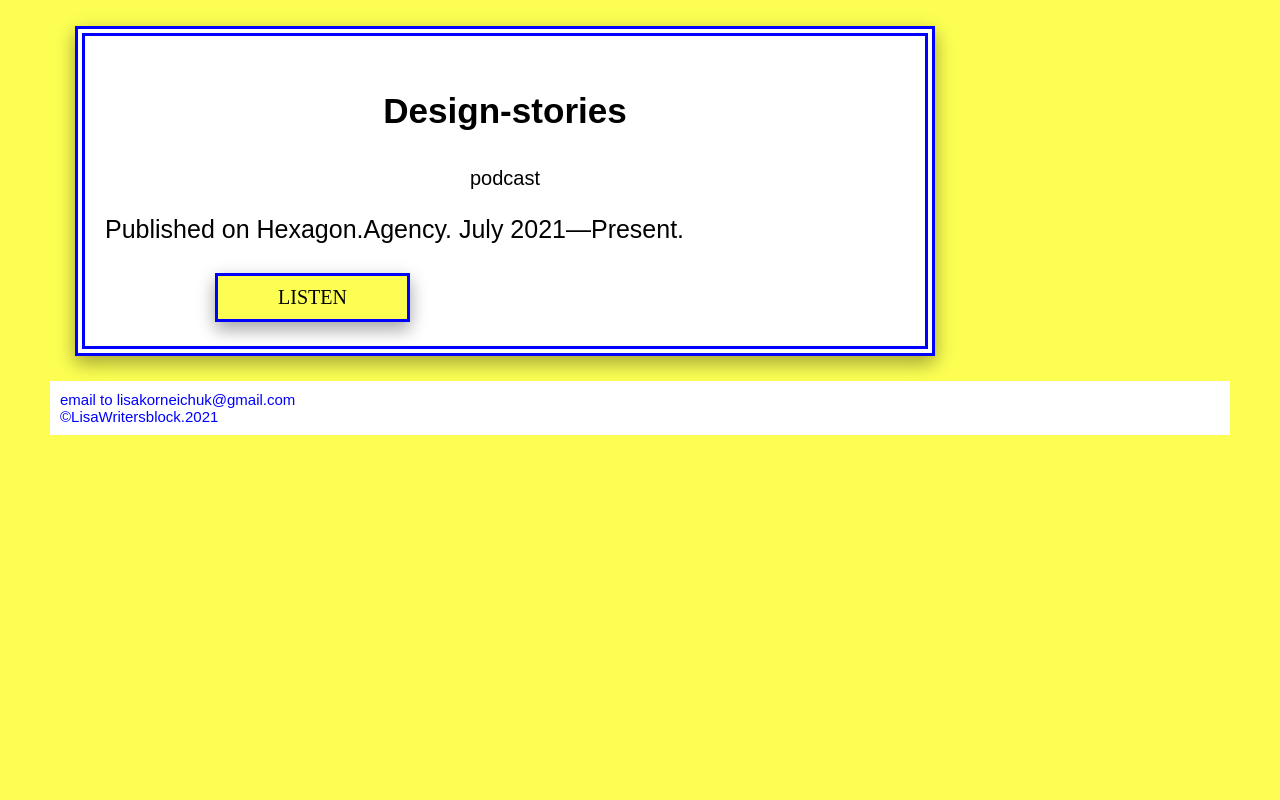
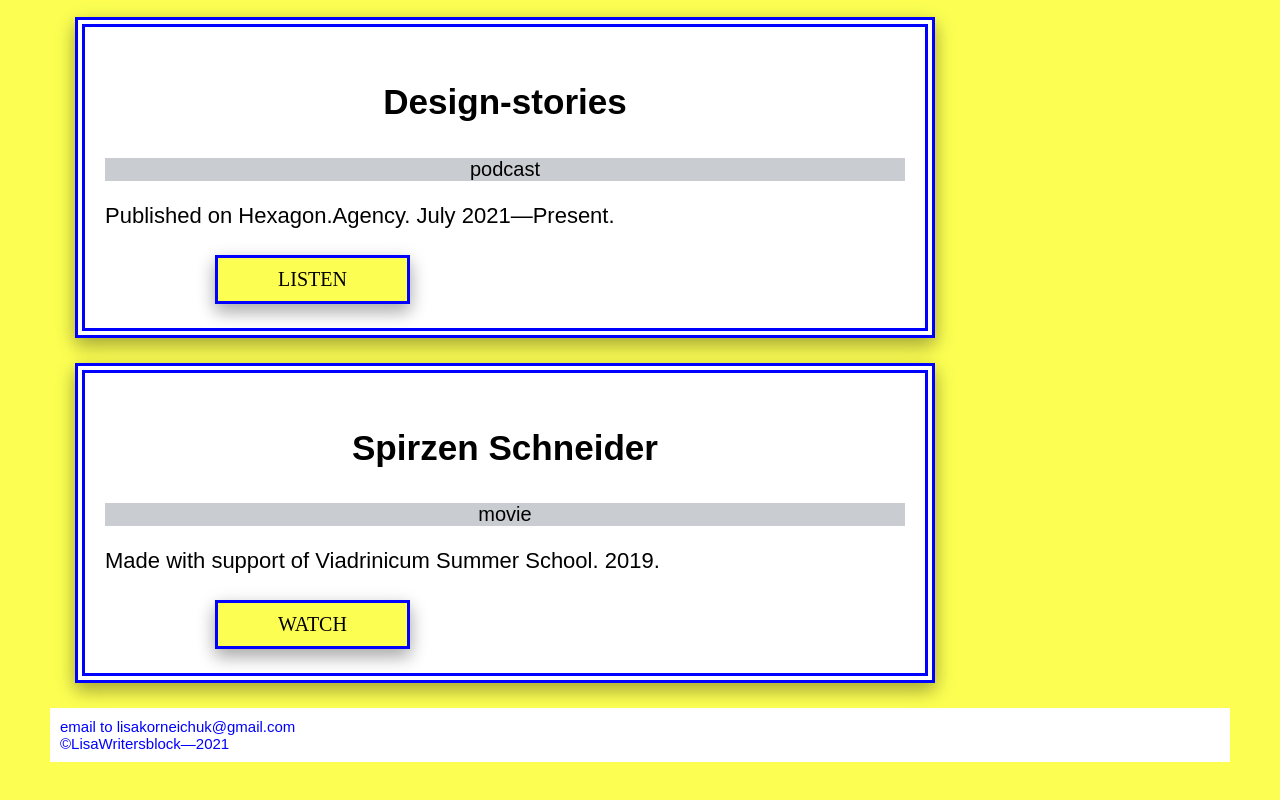
Before and after one commit to lizaaname/About_Lisa, a plain HTML site: page index.html in a window 1280 px wide. Shown: the part 670-1470 px from the top of the page. Before the commit the page ends 1155 px from the top, so only its background shows below. Drawn offline with Linux system fonts and the light colour scheme.

Commit message:
3rd section

```diff
--- a/index.html
+++ b/index.html
@@ -7,9 +7,10 @@
     margin: 50px 50px 50px 50px;}
   .p1 {
     font-size: 20px;
+    background-color: rgba(189, 193, 198, 0.81)
   }
   .p2 {
-    font-size: 25px;
+    font-size: 22px;
   }
   section {
     background-color: white;
@@ -84,5 +85,15 @@ a {color: blue;}
       </p>
 <a href="https://open.spotify.com/show/0dd6A4UuZs8XGdqWSYkA1b"> <button>LISTEN</button> </a>
   </section>
-<footer> email to lisakorneichuk@gmail.com <br>
-©LisaWritersblock.2021</footer>
+  <section>
+      <center>
+      <h3> Spirzen Schneider</h3>
+      <p class="p1">movie</p>
+</center>
+      <p class="p2">
+      Made with support of Viadrinicum Summer School. 2019.
+      </p>
+<a href="https://vimeo.com/361252220?1&ref=fb-share&fbclid=IwAR2-KbCry_epbwWPAQ9AOsGd_K8oZYJuKHZStUU0ELfW8_KlD0W3Sxkb8q0"> <button>WATCH</button> </a>
+  </section>
+<footer> email to lisakorneichuk@gmail.com
+  <br>©LisaWritersblock—2021</footer>
```
